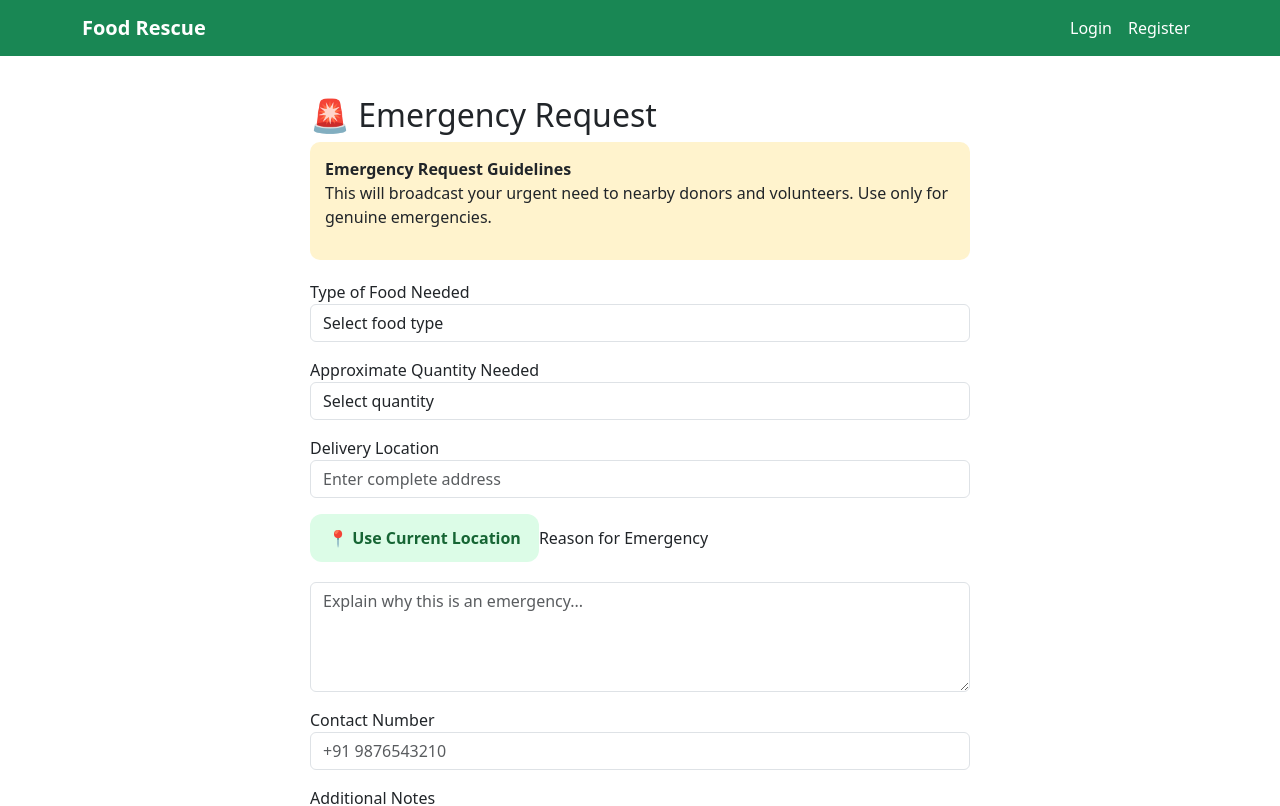
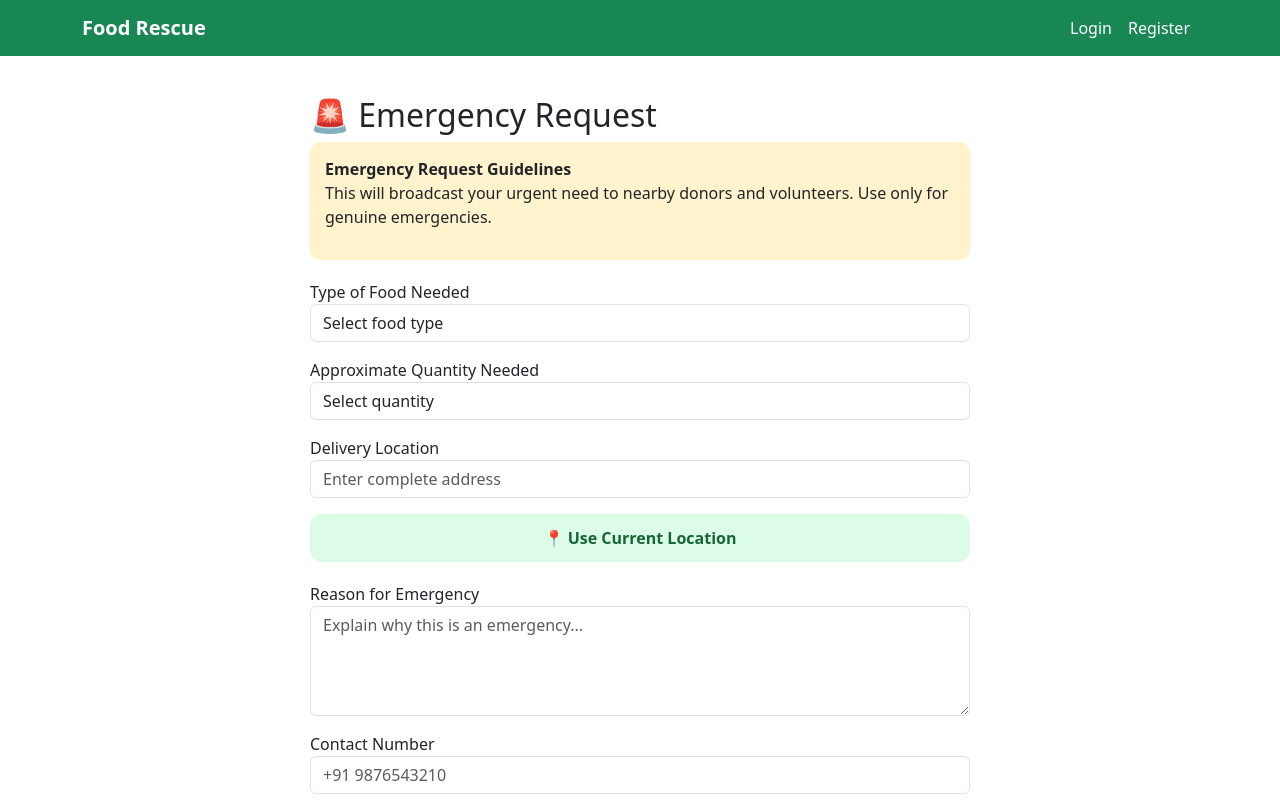
Before and after one commit to likithknp/food-rescue-UI, a React (Vite) app: page /emergency-request in a window 1280 px wide. Shown: the top 806 px of the page. Built offline with nearby package versions, Linux system fonts and the light colour scheme.

Commit message:
login issue

```diff
--- a/src/pages/EmergencyRequest.jsx
+++ b/src/pages/EmergencyRequest.jsx
@@ -147,21 +147,23 @@ function EmergencyRequest() {
           placeholder="Enter complete address"
         />
 
+        <div style={{ marginBottom: "20px" }}>
           <button
             type="button"
             onClick={useCurrentLocation}
             style={{
-            marginBottom: "20px",
               border: "none",
               backgroundColor: "#dcfce7",
               color: "#166534",
               padding: "12px 18px",
               borderRadius: "12px",
               fontWeight: "600",
+              width: "100%",
             }}
           >
             📍 Use Current Location
           </button>
+        </div>
 
         <label>Reason for Emergency</label>
         <textarea
```
Lines whose indentation alone changed are shown as unchanged.
